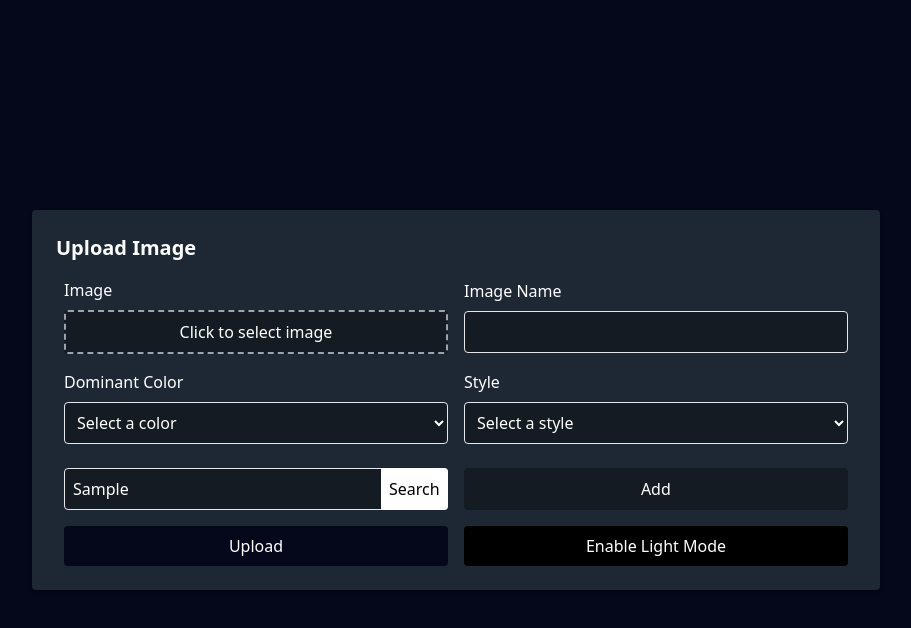
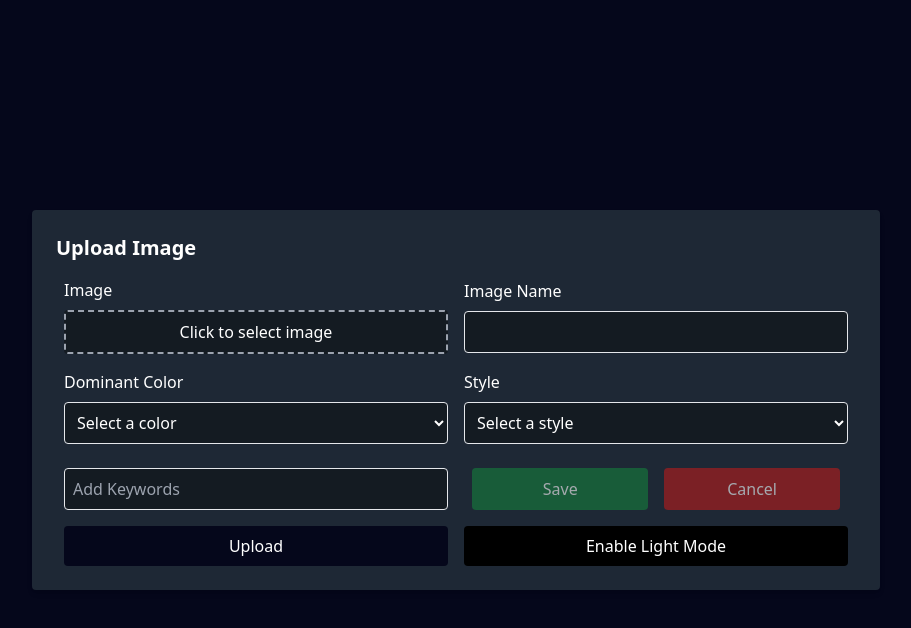
Before and after one commit to Al-Khalsi/freeNG, a Next.js app: page /uploadImage in a window 1280 px wide. Both pictures are taken after typing "Sample" into the empty fields and a click on the button "Add". Shown: the top 628 px of the page, without its empty margins (184-1095 px from the left). Built offline with nearby package versions, Linux system fonts and the light colour scheme.

Commit message:
ui Switch in add and select

```diff
--- a/pages/uploadImage/index.js
+++ b/pages/uploadImage/index.js
@@ -14,6 +14,7 @@ function UploadImage() {
   const [uploadedFile, setUploadedFile] = useState('');
   const [lightMode, setLightMode] = useState(false);
   const [selectedKeywords, setSelectedKeywords] = useState([]);
+  const [isAddingKeywords, setIsAddingKeywords] = useState(false); // New state for toggling keyword sections
 
   const colors = [
     'Red', 'Green', 'Blue', 'Yellow', 'Orange', 'Purple',
@@ -82,6 +83,14 @@ function UploadImage() {
 
   const toggleLightMode = () => {
     setLightMode(prevMode => !prevMode);
+  };
+
+  const handleAddKeywords = () => {
+    setIsAddingKeywords(true); // Show keywordsAdd section
+  };
+
+  const handleCancelKeywords = () => {
+    setIsAddingKeywords(false); // Hide keywordsAdd section
   };
 
   return (
@@ -166,20 +175,10 @@ function UploadImage() {
             </div>
           </div>
 
+          {/* Keyword Selection Section */}
           <div className='flex mb-4'>
-            <div className='keywordSelect flex justify-between w-full mt-2'>
-              <div className='relative w-1/2 mx-2'>
-                <input type='text'
-                className='p-2 w-full bg-bgDarkGray2 border rounded'
-                placeholder='Select Keywords' autoComplete='off'/>
-                <button type='button'
-                className='absolute right-0 top-1/2 -translate-y-1/2 h-full px-2
-                text-black bg-white rounded-r'>Search</button>
-              </div>
-              <button type='button'
-              className='w-1/2 mx-2 p-2 bg-bgDarkGray2 rounded hover:border'>Add</button>
-            </div>
-            <div className='keywordsAdd hidden justify-between w-full mt-2'>
+            {isAddingKeywords ? (
+              <div className='keywordsAdd flex justify-between w-full mt-2'>
                 <input type='text' className='w-1/2 mx-2 p-2 bg-bgDarkGray2 border rounded'
                   placeholder='Add Keywords' autoComplete='off' />
                 <div className='w-1/2 flex justify-between mx-2'>
@@ -188,9 +187,25 @@ function UploadImage() {
                     className='w-1/2 mx-2 p-2 bg-green-700 rounded opacity-60 hover:opacity-100'>Save</button>
                   <button
                     type='button'
-                  className='w-1/2 mx-2 p-2 bg-red-700 rounded opacity-60 hover:opacity-100'>Cansel</button>
+                    onClick={handleCancelKeywords} // Cancel button
+                    className='w-1/2 mx-2 p-2 bg-red-700 rounded opacity-60 hover:opacity-100'>Cancel</button>
                 </div>
               </div>
+            ) : (
+              <div className='keywordSelect flex justify-between w-full mt-2'>
+                <div className='relative w-1/2 mx-2'>
+                  <input type='text'
+                    className='p-2 w-full bg-bgDarkGray2 border rounded'
+                    placeholder='Select Keywords' autoComplete='off' />
+                  <button type='button'
+                    className='absolute right-0 top-1/2 -translate-y-1/2 h-full px-2
+                    text-black bg-white rounded-r'>Search</button>
+                </div>
+                <button type='button'
+                  onClick={handleAddKeywords} // Add button
+                  className='w-1/2 mx-2 p-2 bg-bgDarkGray2 rounded hover:border'>Add</button>
+              </div>
+            )}
           </div>
 
           <div className='flex justify-center items-center mt-4'>
```
Lines whose indentation alone changed are shown as unchanged.
